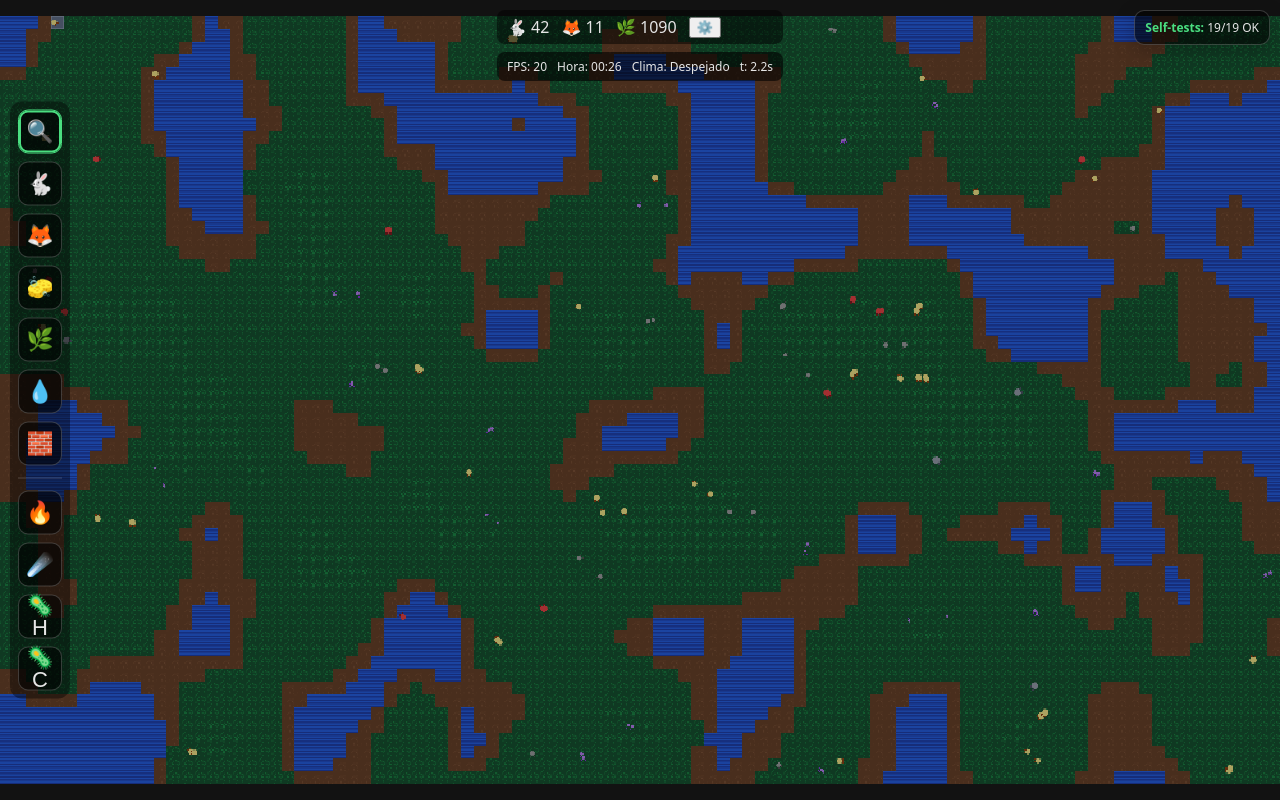
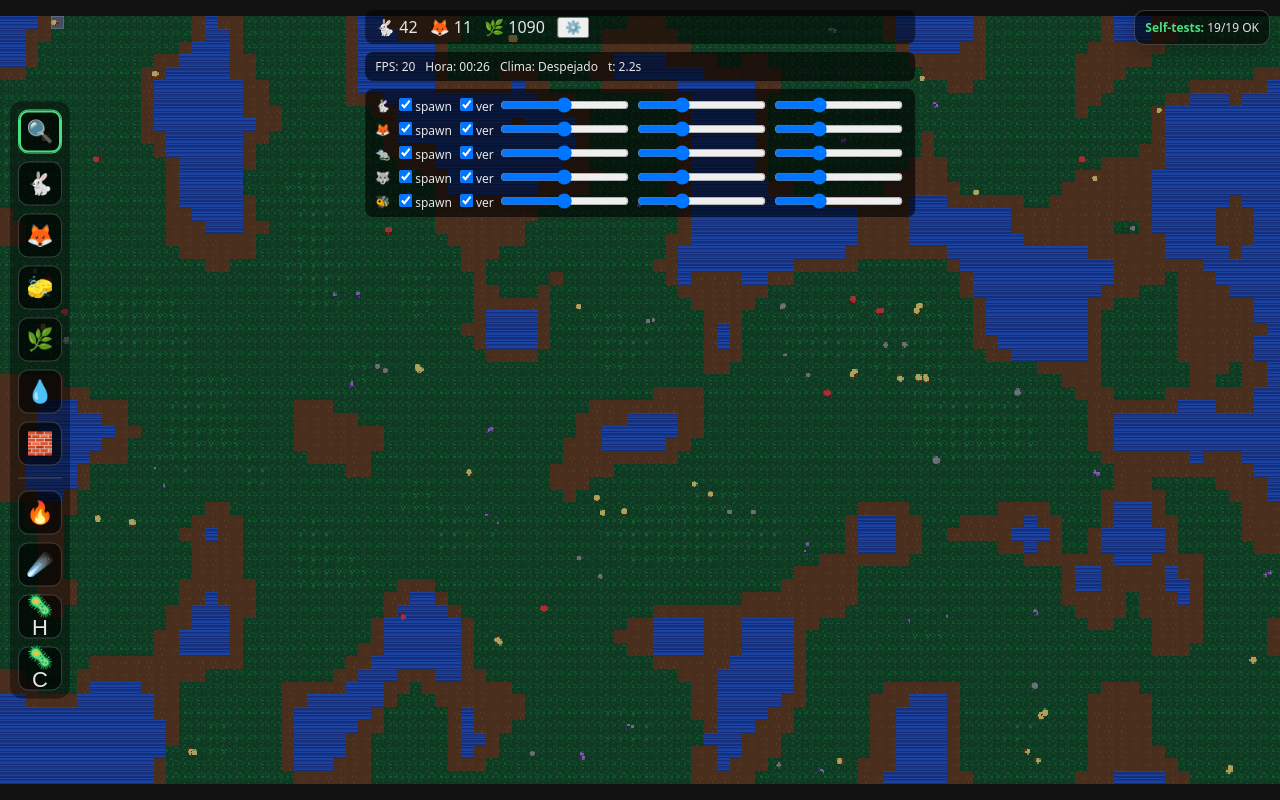
Before and after one commit to bryzarof/ecosim, a website with bundled scripts: page index.html in a window 1280 px wide. Built offline with nearby package versions, Linux system fonts and the light colour scheme; animation ran at ten frames a second.

Commit message:
Add species control panel with runtime tweaks

```diff
--- a/index.html
+++ b/index.html
@@ -20,6 +20,48 @@
         <span id="clock">Hora: --:--</span>
         <span id="weather">Clima: --</span>
         <span id="tick">t: 0.0s</span>
+      </div>
+      <div id="speciesPanel">
+        <div class="sp" data-sp="HERB">
+          <span class="icon">🐇</span>
+          <label title="Permitir spawn"><input type="checkbox" class="spawn-toggle" checked>spawn</label>
+          <label title="Mostrar"><input type="checkbox" class="vis-toggle" checked>ver</label>
+          <input type="range" class="spawnRate" min="0" max="2" step="0.1" value="1" title="spawnRate" />
+          <input type="range" class="reproThresholdMul" min="0.5" max="2" step="0.1" value="1" title="reproThresholdMul" />
+          <input type="range" class="mortalityMul" min="0.5" max="2" step="0.1" value="1" title="mortalityMul" />
+        </div>
+        <div class="sp" data-sp="CARN">
+          <span class="icon">🦊</span>
+          <label title="Permitir spawn"><input type="checkbox" class="spawn-toggle" checked>spawn</label>
+          <label title="Mostrar"><input type="checkbox" class="vis-toggle" checked>ver</label>
+          <input type="range" class="spawnRate" min="0" max="2" step="0.1" value="1" title="spawnRate" />
+          <input type="range" class="reproThresholdMul" min="0.5" max="2" step="0.1" value="1" title="reproThresholdMul" />
+          <input type="range" class="mortalityMul" min="0.5" max="2" step="0.1" value="1" title="mortalityMul" />
+        </div>
+        <div class="sp" data-sp="RODENT">
+          <span class="icon">🐀</span>
+          <label title="Permitir spawn"><input type="checkbox" class="spawn-toggle" checked>spawn</label>
+          <label title="Mostrar"><input type="checkbox" class="vis-toggle" checked>ver</label>
+          <input type="range" class="spawnRate" min="0" max="2" step="0.1" value="1" title="spawnRate" />
+          <input type="range" class="reproThresholdMul" min="0.5" max="2" step="0.1" value="1" title="reproThresholdMul" />
+          <input type="range" class="mortalityMul" min="0.5" max="2" step="0.1" value="1" title="mortalityMul" />
+        </div>
+        <div class="sp" data-sp="WOLF">
+          <span class="icon">🐺</span>
+          <label title="Permitir spawn"><input type="checkbox" class="spawn-toggle" checked>spawn</label>
+          <label title="Mostrar"><input type="checkbox" class="vis-toggle" checked>ver</label>
+          <input type="range" class="spawnRate" min="0" max="2" step="0.1" value="1" title="spawnRate" />
+          <input type="range" class="reproThresholdMul" min="0.5" max="2" step="0.1" value="1" title="reproThresholdMul" />
+          <input type="range" class="mortalityMul" min="0.5" max="2" step="0.1" value="1" title="mortalityMul" />
+        </div>
+        <div class="sp" data-sp="POLLINATOR">
+          <span class="icon">🐝</span>
+          <label title="Permitir spawn"><input type="checkbox" class="spawn-toggle" checked>spawn</label>
+          <label title="Mostrar"><input type="checkbox" class="vis-toggle" checked>ver</label>
+          <input type="range" class="spawnRate" min="0" max="2" step="0.1" value="1" title="spawnRate" />
+          <input type="range" class="reproThresholdMul" min="0.5" max="2" step="0.1" value="1" title="reproThresholdMul" />
+          <input type="range" class="mortalityMul" min="0.5" max="2" step="0.1" value="1" title="mortalityMul" />
+        </div>
       </div>
     </header>
 
--- a/main.js
+++ b/main.js
@@ -162,6 +162,13 @@ const speciesConfig = {
 
 // Array dinámico de individuos; cada uno es un objeto con estado y genes
 const animals = [];
+
+const speciesList = Object.keys(speciesConfig);
+const spawnEnabled = Object.fromEntries(speciesList.map(s=>[s,true]));
+const hiddenSpecies = Object.fromEntries(speciesList.map(s=>[s,false]));
+const spawnRate = Object.fromEntries(speciesList.map(s=>[s,1]));
+const reproThresholdMul = Object.fromEntries(speciesList.map(s=>[s,1]));
+const mortalityMul = Object.fromEntries(speciesList.map(s=>[s,1]));
 
 // Spatial grid for neighborhood queries (optimizes nearest searches)
 const GRID_SIZE = 10; // tiles per cell
@@ -612,6 +619,8 @@ const state = {
   TILE, WORLD_W, WORLD_H,
   animals, plant, terrain, soilMoisture,
   speciesConfig,
+  spawnEnabled, hiddenSpecies,
+  spawnRate, reproThresholdMul, mortalityMul,
   idx, clamp, WEATHER, WEATHER_NAMES, BIOME, COLORS,
   TOOL, defaultGenes, advanceWeather, growPlants, isNight,
   nearestPredator, nearestPrey, moveCreature, clampInside,
--- a/physics.js
+++ b/physics.js
@@ -53,7 +53,7 @@ export function step(state, dt){
     const visionNightMul = night ? (cfg.nightVisionMul || 1.0) : 1.0;
 
     const effSpeed = (a.speed * a.genes.speedMul) * speedNightMul;
-    const hungerRate = cfg.hungerRate * a.genes.metabolismMul;
+    const hungerRate = cfg.hungerRate * a.genes.metabolismMul * (state.mortalityMul[a.sp] || 1);
 
     a.energy -= hungerRate * dt;
     const vision = (cfg.vision * a.genes.visionMul) * visionNightMul;
@@ -119,9 +119,11 @@ export function step(state, dt){
       if (idxPrey !== -1) state.animals.splice(idxPrey,1);
     }
 
-    if (a.energy > cfg.reproThreshold && a.cooldown<=0){
-      let chance = 1;
+    const thresh = cfg.reproThreshold * (state.reproThresholdMul[a.sp] || 1);
+    if (a.energy > thresh && a.cooldown<=0 && state.spawnEnabled[a.sp]){
+      let chance = state.spawnRate[a.sp] || 1;
       if (overcrowded) chance *= crowdThresh / crowdCount;
+      chance = Math.min(1, Math.max(0, chance));
       if (Math.random() < chance){
         state.reproduce(a, a.sp);
         a.energy -= cfg.reproCost;
--- a/render.js
+++ b/render.js
@@ -39,6 +39,7 @@ export function render(state){
   // Animated animal sprites
   const frame = Math.floor(state.simTime*6)%2;
   for(const a of animals){
+    if (state.hiddenSpecies[a.sp]) continue;
     const imgSet = sprites[a.sp.toLowerCase()] || sprites.herb;
     const img = imgSet[frame];
     const size = a.r*2*TILE;
--- a/styles.css
+++ b/styles.css
@@ -14,6 +14,9 @@ header { position:fixed; top:10px; left:50%; transform:translateX(-50%); z-index
 .stat { font-variant-numeric:tabular-nums; }
 #debugPanel { margin-top:8px; background:rgba(0,0,0,0.6); padding:6px 10px; border-radius:8px; display:flex; gap:10px; font-size:12px; }
 .hidden { display:none; }
+#speciesPanel { margin-top:8px; background:rgba(0,0,0,0.6); padding:6px 10px; border-radius:8px; display:flex; flex-direction:column; gap:4px; font-size:12px; }
+#speciesPanel .sp { display:flex; align-items:center; gap:4px; }
+#speciesPanel .icon { width:16px; }
 
 .toolbar { position:fixed; left:10px; top:50%; transform:translateY(-50%); display:flex; flex-direction:column; gap:8px; background:rgba(0,0,0,0.4); padding:8px; border-radius:12px; z-index:5; }
 .toolbar .divider { height:1px; background:rgba(255,255,255,0.2); margin:4px 0; }
--- a/ui.js
+++ b/ui.js
@@ -94,4 +94,21 @@ export function setupUI(state){
   document.getElementById('evtMeteor').addEventListener('click', state.strikeMeteor);
   document.getElementById('evtPlagueH').addEventListener('click', ()=> state.plague('HERB',0.35));
   document.getElementById('evtPlagueC').addEventListener('click', ()=> state.plague('CARN',0.5));
+
+  const panel = document.getElementById('speciesPanel');
+  if (panel){
+    panel.querySelectorAll('.sp').forEach(row=>{
+      const sp = row.dataset.sp;
+      const spawnT = row.querySelector('.spawn-toggle');
+      const visT = row.querySelector('.vis-toggle');
+      const sRate = row.querySelector('.spawnRate');
+      const rMul = row.querySelector('.reproThresholdMul');
+      const mMul = row.querySelector('.mortalityMul');
+      if (spawnT) spawnT.addEventListener('change',()=> state.spawnEnabled[sp] = spawnT.checked);
+      if (visT) visT.addEventListener('change',()=> state.hiddenSpecies[sp] = !visT.checked);
+      if (sRate) sRate.addEventListener('input',()=> state.spawnRate[sp] = parseFloat(sRate.value));
+      if (rMul) rMul.addEventListener('input',()=> state.reproThresholdMul[sp] = parseFloat(rMul.value));
+      if (mMul) mMul.addEventListener('input',()=> state.mortalityMul[sp] = parseFloat(mMul.value));
+    });
+  }
 }
```
